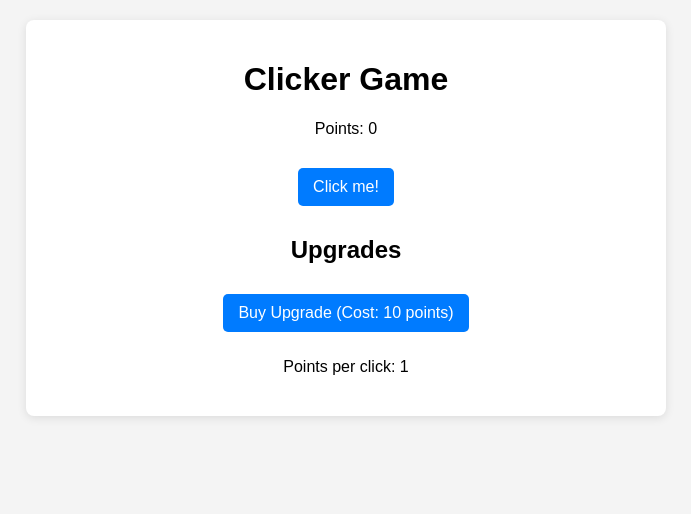
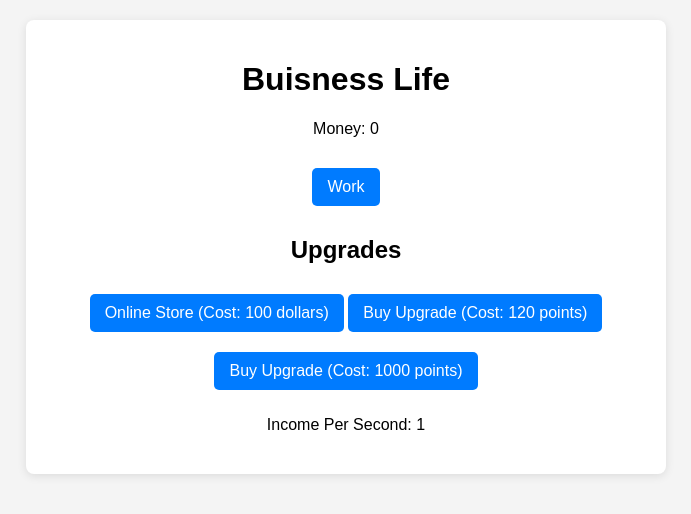
Before and after one commit to swartztz/betterclickergame, a plain HTML site: page index.html in a window 1280 px wide. Shown: the whole page, without its empty margins (294-985 px from the left). Drawn offline with Linux system fonts and the light colour scheme.

Commit message:
Update index.html

```diff
--- a/index.html
+++ b/index.html
@@ -3,20 +3,22 @@
 <head>
     <meta charset="UTF-8">
     <meta name="viewport" content="width=device-width, initial-scale=1.0">
-    <title>Clicker Game</title>
+    <title>Buisness Life</title>
     <link rel="stylesheet" href="styles.css">
 </head>
 <body>
     <div class="container">
-        <h1>Clicker Game</h1>
+        <h1>Buisness Life</h1>
         <div class="score">
-            <p>Points: <span id="points">0</span></p>
+            <p>Money: <span id="points">0</span></p>
         </div>
-        <button id="clickButton">Click me!</button>
+        <button id="clickButton">Work</button>
         <div class="upgrades">
             <h2>Upgrades</h2>
-            <button id="upgradeButton">Buy Upgrade (Cost: 10 points)</button>
-            <p>Points per click: <span id="pointsPerClick">1</span></p>
+            <button id="upgradeButton1">Online Store (Cost: 100 dollars)</button>
+          <button id="upgradeButton2">Buy Upgrade (Cost: 120 points)</button>
+          <button id="upgradeButton3">Buy Upgrade (Cost: 1000 points)</button>
+            <p>Income Per Second: <span id="pointsPerClick">1</span></p>
         </div>
         <div id="popup" class="popup"></div>
     </div>
```
